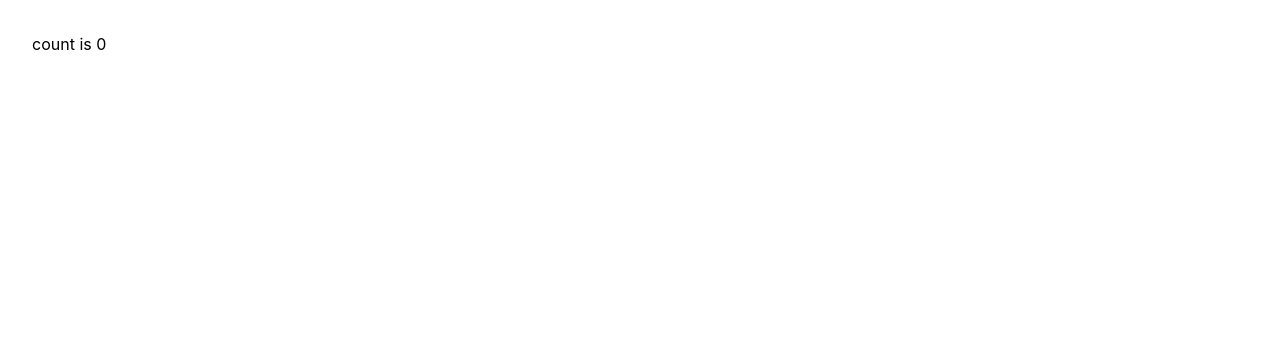
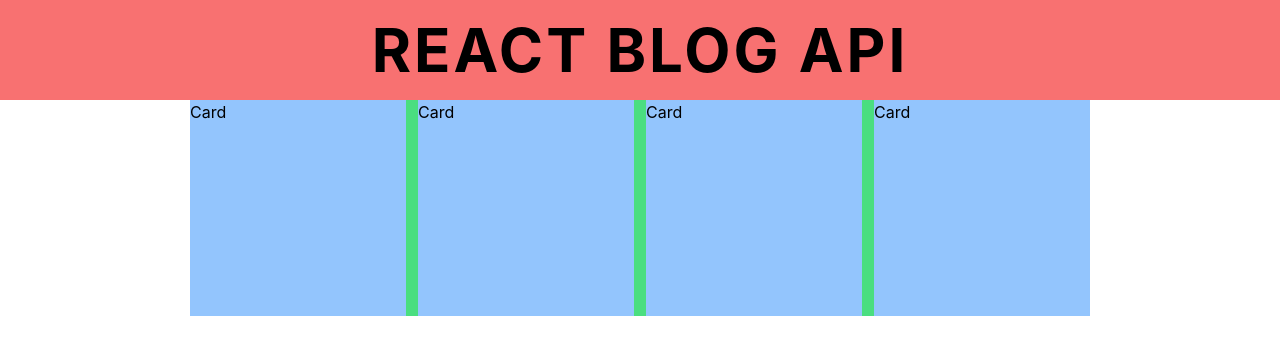
Before and after one commit to Aj-Herrera-99/react-api, a React (Vite) app in the folder client/: page / in a window 1280 px wide. Shown: the top 354 px of the page. Built offline with nearby package versions, Linux system fonts and the light colour scheme.

Commit message:
bozza ui per testing

```diff
--- a/client/src/App.css
+++ b/client/src/App.css
@@ -1,4 +1,2 @@
 #root {
-  margin: 0 auto;
-  padding: 2rem;
 }
--- a/client/src/App.jsx
+++ b/client/src/App.jsx
@@ -1,13 +1,14 @@
-import { useState } from "react";
 import "./App.css";
+import Header from "./components/Header";
+import Main from "./components/Main";
 
 function App() {
-    const [count, setCount] = useState(0);
 
     return (
-        <button onClick={() => setCount((count) => count + 1)}>
-            count is {count}
-        </button>
+        <>
+            <Header />
+            <Main />
+        </>
     );
 }
 
--- /dev/null
+++ b/client/src/components/Card.jsx
@@ -0,0 +1,9 @@
+import React from 'react'
+
+function Card() {
+  return (
+    <div className='bg-blue-300 aspect-square'>Card</div>
+  )
+}
+
+export default Card
--- /dev/null
+++ b/client/src/components/Header.jsx
@@ -0,0 +1,11 @@
+import React from 'react'
+
+function Header() {
+  return (
+    <header className='flex items-center justify-center bg-red-400'>
+        <h1 className='p-5 text-6xl font-bold tracking-wider uppercase'>React Blog Api</h1>
+    </header>
+  )
+}
+
+export default Header
--- /dev/null
+++ b/client/src/components/Main.jsx
@@ -0,0 +1,25 @@
+import React from "react";
+import Card from "./Card";
+
+function Main() {
+    return (
+        <main className="px-6">
+            <CardsContainer>
+                <Card />
+                <Card />
+                <Card />
+                <Card />
+            </CardsContainer>
+        </main>
+    );
+}
+
+function CardsContainer({ children }) {
+    return (
+        <div className="mx-auto bg-green-400 max-w-[900px] grid grid-cols-1 sm:grid-cols-3 lg:grid-cols-4 gap-3">
+            {children}
+        </div>
+    );
+}
+
+export default Main;
```
Also changed, not shown: 1 other file (tests, documents, lock files or other folders).
